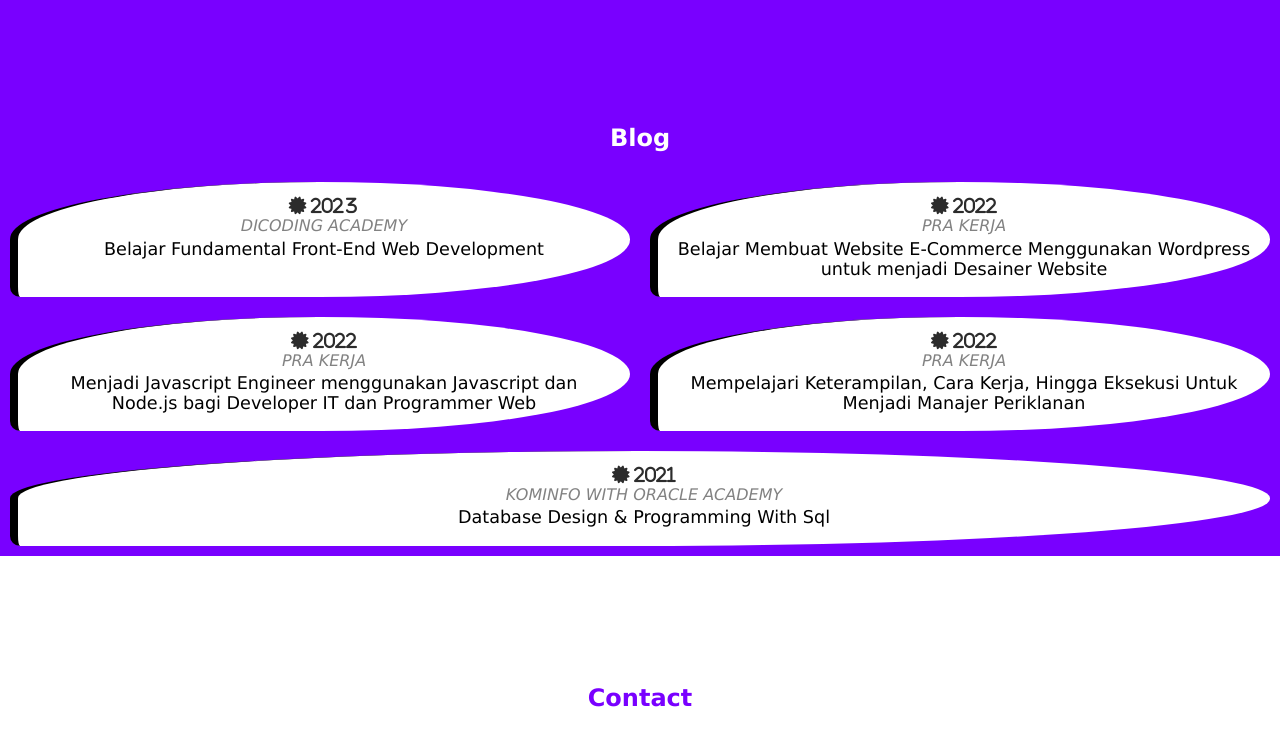
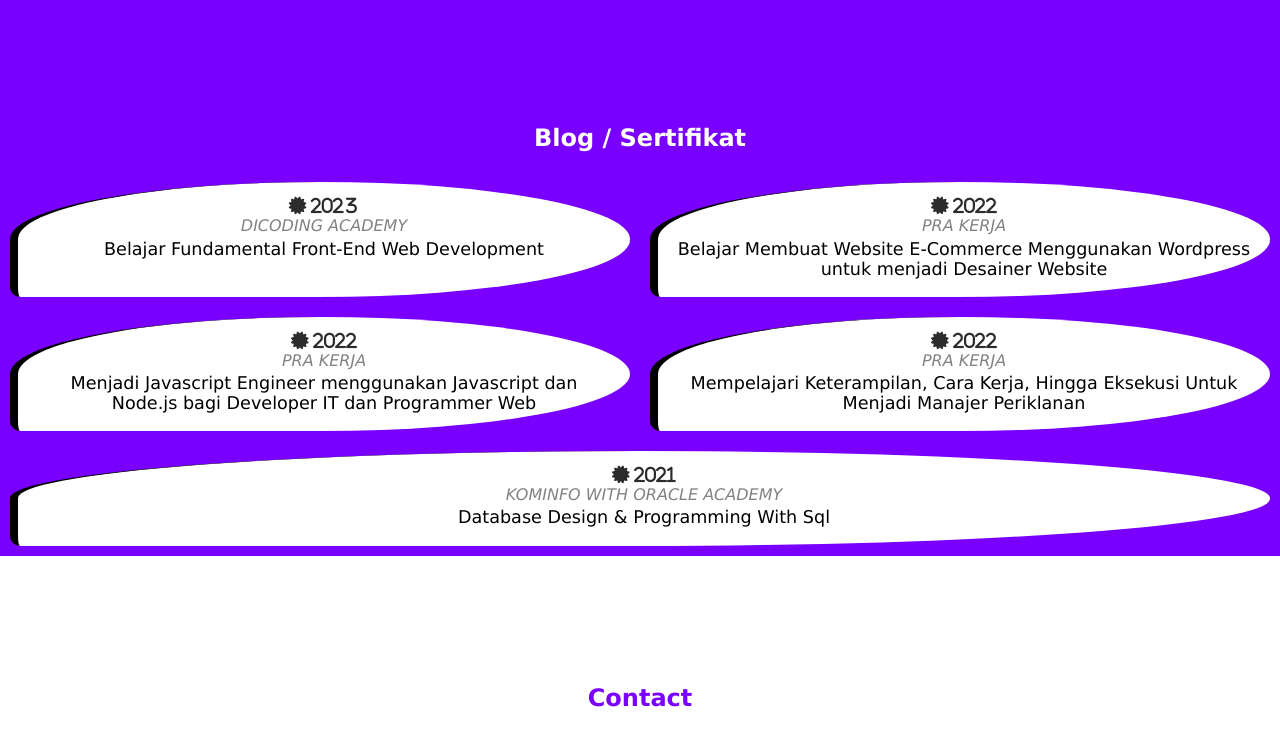
Before and after one commit to rahmatakba17/portofolio-native, a plain HTML site: page index.html in a window 1280 px wide. Shown: the part 2260-2989 px from the top of the page. Drawn offline with Linux system fonts and the light colour scheme.

Commit message:
ubah section blog

```diff
--- a/index.html
+++ b/index.html
@@ -189,7 +189,7 @@
     </div>
   </section>
   <section id="blog" class="blog">
-    <h1>Blog</h1>
+    <h1>Blog / Sertifikat</h1>
     <div class="container-blog">
       <article class="box-blog">
       <i class="fa-solid fa-certificate icon-blog"> 2023</i>
```
